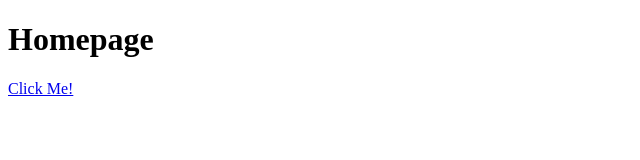
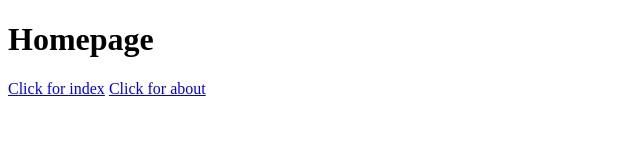
Before and after one commit to itsalwaysbenny/html-boilerplate, a plain HTML site: page odin-links-and-images.html in a window 1280 px wide. Shown: the whole page, without its empty margins (0-640 px from the left). Drawn offline with Linux system fonts and the light colour scheme.

Commit message:
Added links to move between pages

```diff
--- a/odin-links-and-images.html
+++ b/odin-links-and-images.html
@@ -6,6 +6,7 @@
   </head>
   <body>
     <h1>Homepage</h1>
-    <a href="https://www.google.com/">Click Me!</a>
+    <a href="index.html">Click for index</a>
+    <a href="about.html">Click for about</a>
   </body>
 </html>
```
Also changed, not shown: about.html (+1 -0 lines), index.html (+2 -0 lines).
